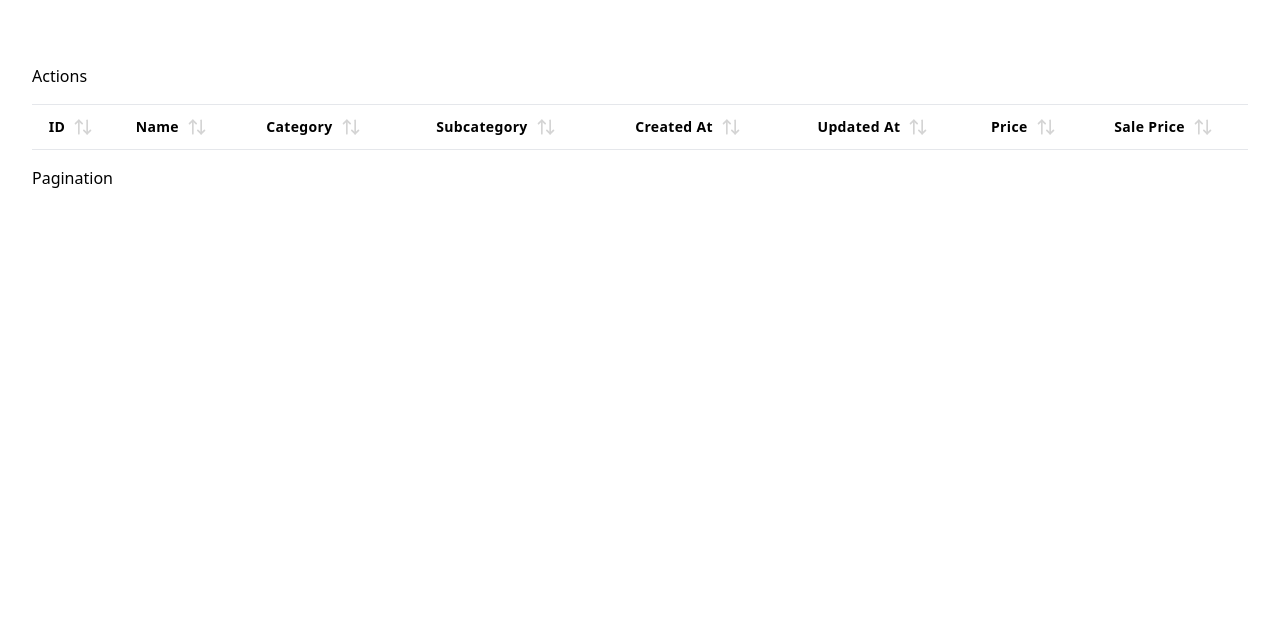
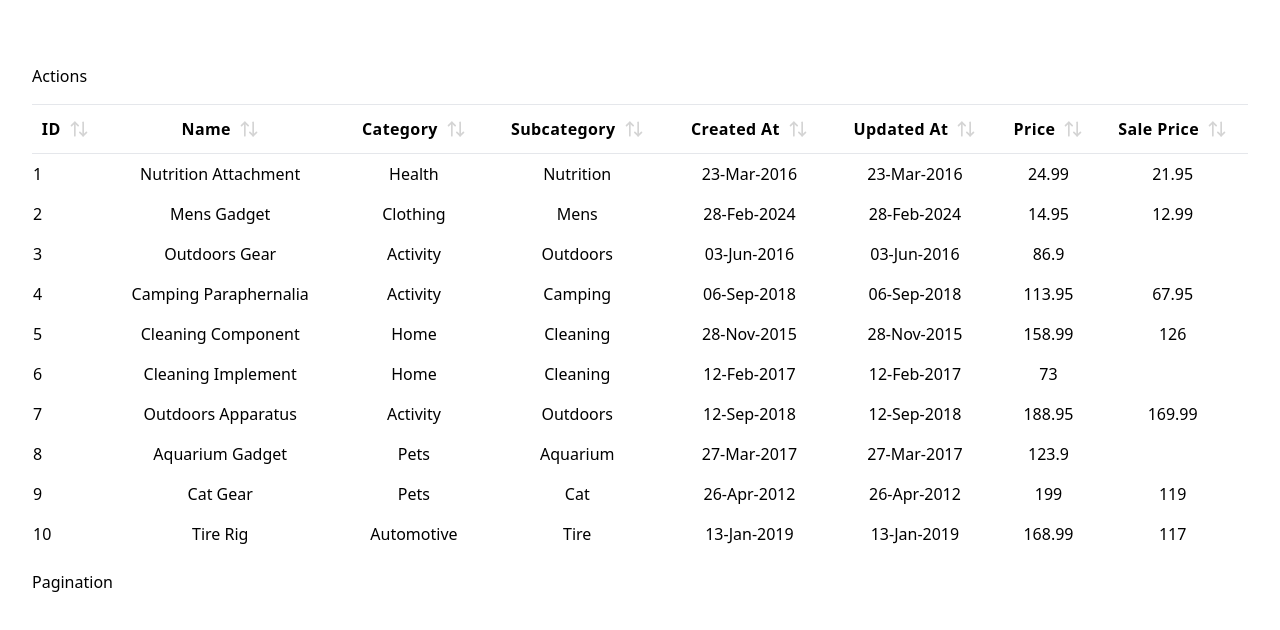
Before and after one commit to ShivangamSoni/products-table, a React (Vite) app: page / in a window 1280 px wide. Shown: the top 630 px of the page. Built offline with nearby package versions, Linux system fonts and the light colour scheme.

Commit message:
Add: Formatted Table Body

```diff
--- a/package.json
+++ b/package.json
@@ -12,7 +12,9 @@
   "dependencies": {
     "@tanstack/react-table": "^8.20.6",
     "autoprefixer": "^10.4.20",
+    "clsx": "^2.1.1",
     "lucide-react": "^0.469.0",
+    "moment": "^2.30.1",
     "postcss": "^8.4.49",
     "react": "^18.3.1",
     "react-dom": "^18.3.1",
--- a/src/components/products/Table.tsx
+++ b/src/components/products/Table.tsx
@@ -4,11 +4,15 @@ import {
     createColumnHelper,
     flexRender,
     getCoreRowModel,
+    getPaginationRowModel,
     useReactTable,
 } from "@tanstack/react-table";
 
+import { clsx } from "clsx";
+
 import { ArrowUpDown } from "lucide-react";
 
+import { formatDate } from "../../utils/date";
 import mockdata from "../../data/data.json";
 
 type ProductType = {
@@ -42,11 +46,11 @@ const columns = [
         header: "Subcategory",
     }),
     columnHelper.accessor("createdAt", {
-        cell: (info) => info.getValue(),
+        cell: (info) => formatDate(info.getValue()),
         header: "Created At",
     }),
     columnHelper.accessor("updatedAt", {
-        cell: (info) => info.getValue(),
+        cell: (info) => formatDate(info.getValue()),
         header: "Updated At",
     }),
     columnHelper.accessor("price", {
@@ -65,7 +69,15 @@ export default function ProductsTable() {
     const tableManager = useReactTable({
         data,
         columns,
+
+        initialState: {
+            pagination: {
+                pageSize: 10,
+            },
+        },
+
         getCoreRowModel: getCoreRowModel(),
+        getPaginationRowModel: getPaginationRowModel(),
     });
 
     return (
@@ -79,7 +91,7 @@ export default function ProductsTable() {
                             {headerGroup.headers.map((header) => (
                                 <th
                                     key={header.id}
-                                    className="py-3 text-sm font-extrabold tracking-wide"
+                                    className="py-3 font-extrabold tracking-wide"
                                 >
                                     <div className="flex items-center justify-center gap-2">
                                         {flexRender(
@@ -96,6 +108,28 @@ export default function ProductsTable() {
                         </tr>
                     ))}
                 </thead>
+
+                <tbody>
+                    {tableManager.getRowModel().rows.map((row) => (
+                        <tr key={row.id}>
+                            {row.getVisibleCells().map((cell) => (
+                                <td
+                                    key={cell.id}
+                                    className={clsx("py-2", {
+                                        "text-center": cell.column.id !== "id",
+                                    })}
+                                >
+                                    {cell.getIsPlaceholder()
+                                        ? null
+                                        : flexRender(
+                                              cell.column.columnDef.cell,
+                                              cell.getContext()
+                                          )}
+                                </td>
+                            ))}
+                        </tr>
+                    ))}
+                </tbody>
             </table>
 
             <div>Pagination</div>
--- /dev/null
+++ b/src/utils/date.ts
@@ -0,0 +1,5 @@
+import moment from "moment";
+
+export function formatDate(date: string) {
+    return moment(date).format("DD-MMM-YYYY");
+}
```
Also changed, not shown: 1 other file (tests, documents, lock files or other folders).
